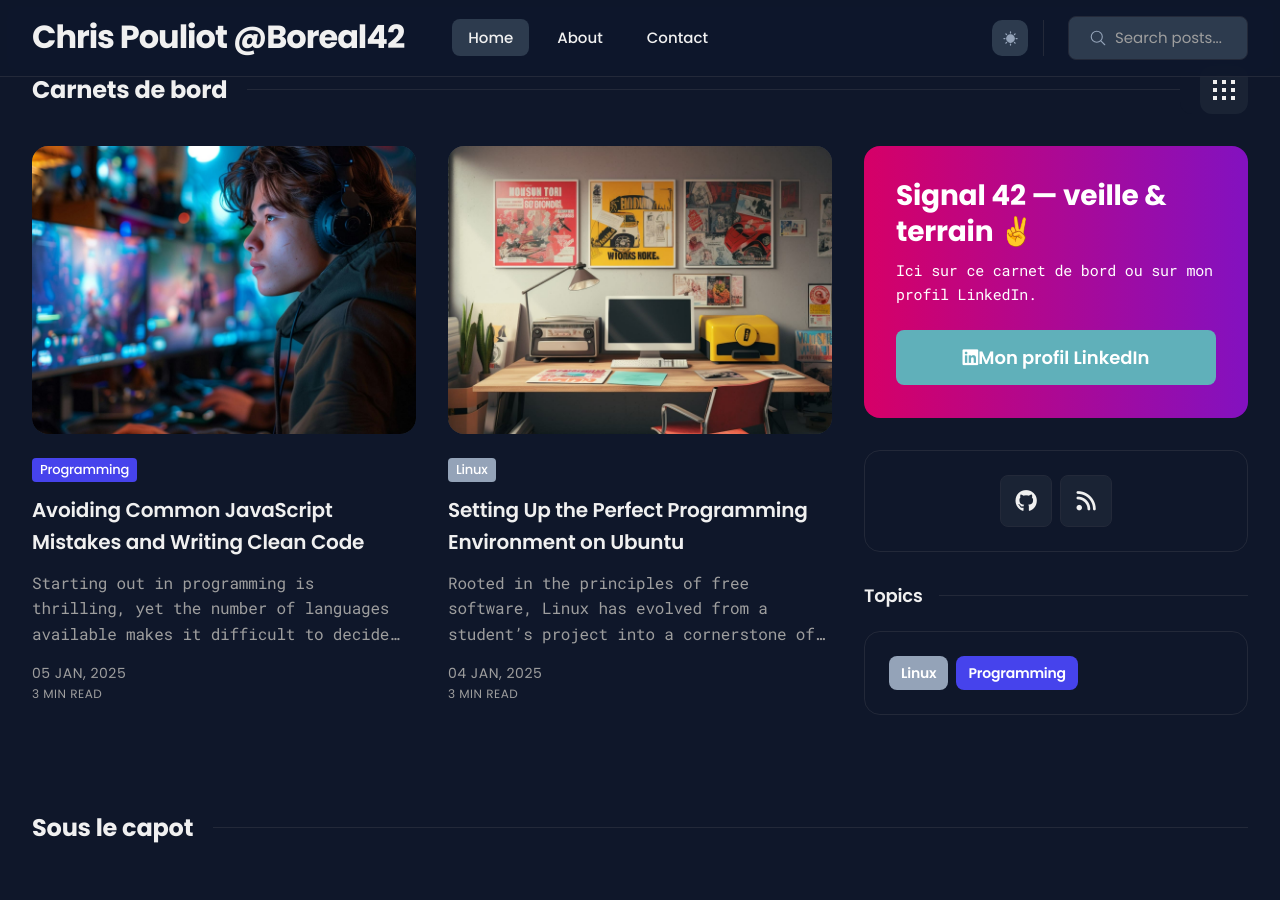
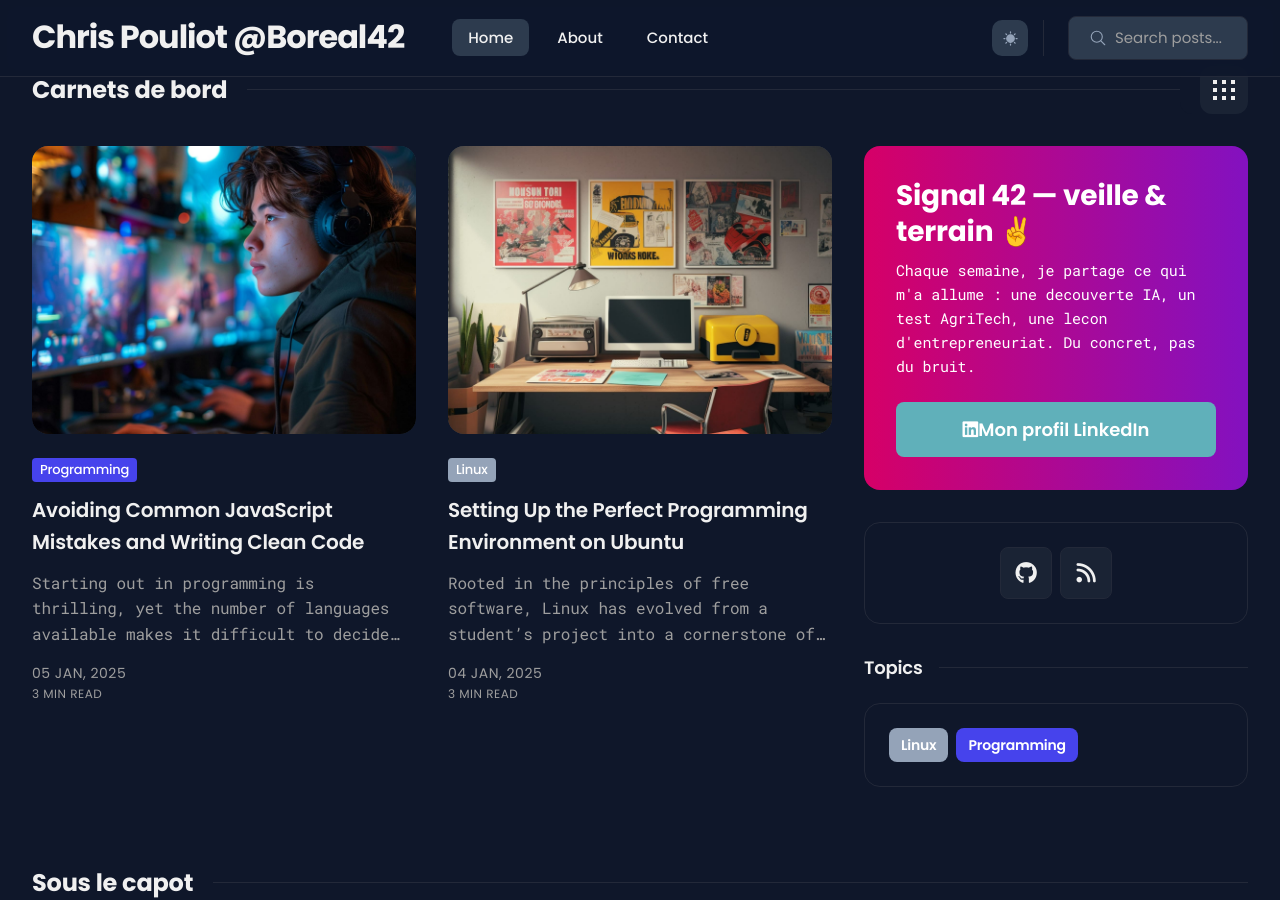
Before and after one commit to boreal42/boreal42.github.io, a Jekyll site: the page built from index.html, in a window 1280 px wide and 900 px high, scrolled down 881 px. Built offline with Jekyll 4.4.1, drawn with Linux system fonts in a browser that asks for light colours; the list of posts is cut into pages by our own code.

Commit message:
Update MailChimp description and add cache-busting query strings to CSS and JS links for improved performance and clarity

```diff
--- a/_data/settings.yml
+++ b/_data/settings.yml
@@ -130,10 +130,9 @@ gallery_section:
 mailchimp:
   enable: true
   mailchimp_title: "Signal 42 — veille & terrain \u270C\uFE0F"
-  mailchimp_description: "Ici sur ce carnet de bord ou sur mon profil LinkedIn."
+  mailchimp_description: "Chaque semaine, je partage ce qui m'a allume : une decouverte IA, un test AgriTech, une lecon d'entrepreneuriat. Du concret, pas du bruit."
   mailchimp_identifier: gmail.us21.list-manage.com/subscribe/post?u=8aeb9c31a5c97a3a5f9ff2740&amp;id=0e31fd7793&amp # Add your MailChimp form identifier
-  mailchimp_input_text: Ton adresse courriel...
-  mailchimp_button_text: Je m'abonne
+
 
 
 #-------------------------------
--- a/_includes/head.html
+++ b/_includes/head.html
@@ -57,5 +57,5 @@
     }
   </script>
 
-  <link rel="stylesheet" href="{{ '/css/main.css' | relative_url }}">
+  <link rel="stylesheet" href="{{ '/css/main.css' | relative_url }}?v={{ site.time | date: '%s' }}">
 </head>
--- a/_layouts/default.html
+++ b/_layouts/default.html
@@ -27,8 +27,8 @@
 
   <div class="images-overlay"></div>
 
-  <script src="{{ '/js/scripts.js' | relative_url }}"></script>
-  <script src="{{ '/js/common.js' | relative_url }}"></script>
+  <script src="{{ '/js/scripts.js' | relative_url }}?v={{ site.time | date: '%s' }}"></script>
+  <script src="{{ '/js/common.js' | relative_url }}?v={{ site.time | date: '%s' }}"></script>
 </body>
 
 </html>
```
